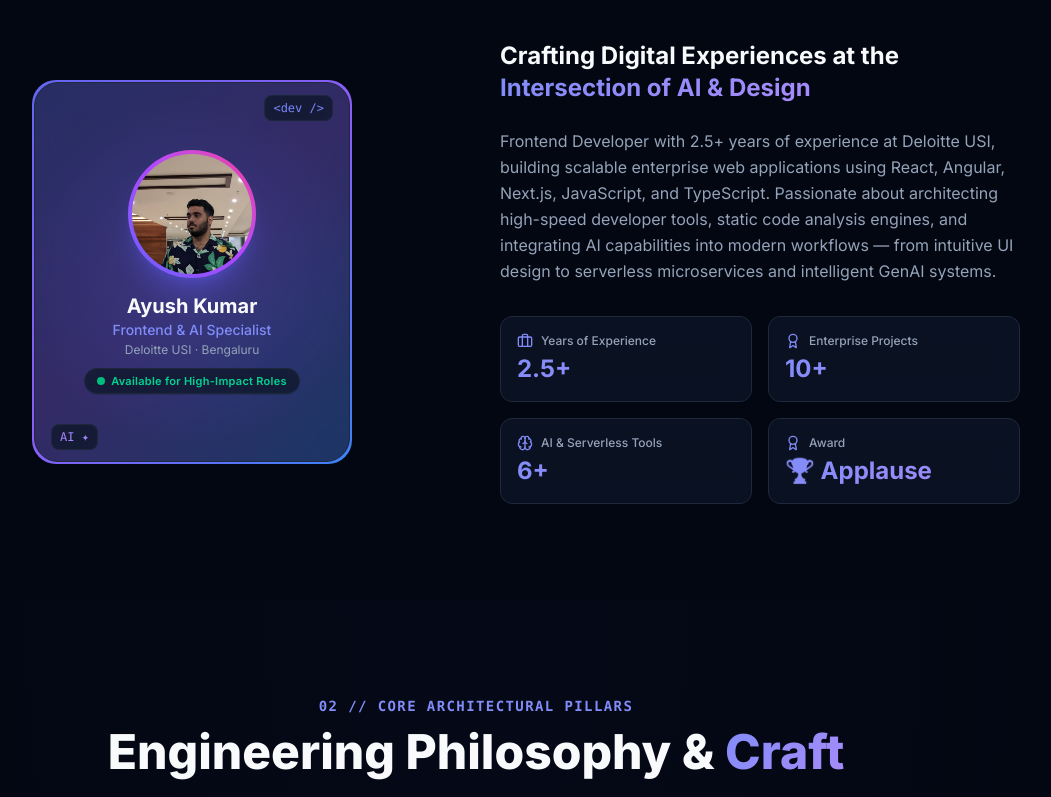
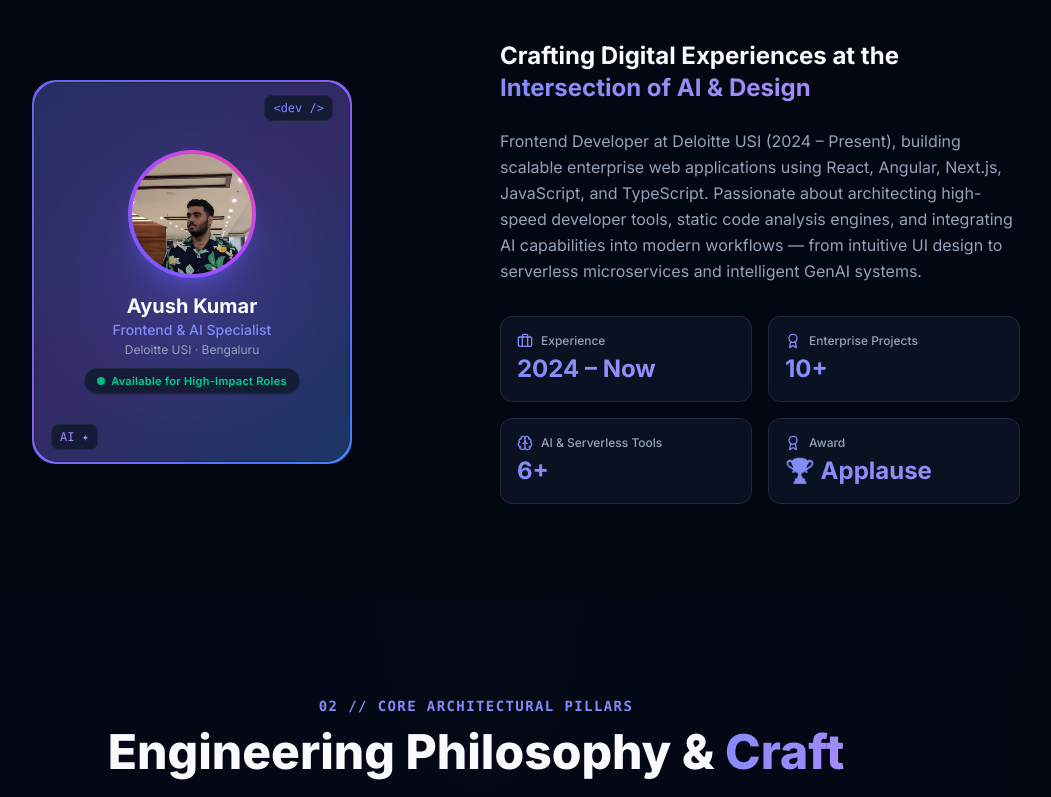
Before and after one commit to ayush-studio/ayush-portfolio, a Next.js app: page / in a window 1280 px wide. Shown: the part 960-1757 px from the top of the page, without its empty margins (164-1215 px from the left). Built offline with nearby package versions, Linux system fonts and the light colour scheme; no server answers.

Commit message:
fix: update Deloitte USI start date to 2024 across experience, about, and metadata

```diff
--- a/src/app/layout.tsx
+++ b/src/app/layout.tsx
@@ -17,7 +17,7 @@ const inter = Inter({
 export const metadata: Metadata = {
   title: "Ayush — Frontend Developer & AI Systems Architect",
   description:
-    "Personal portfolio of Ayush, a Frontend Developer with 2.5+ years at Deloitte USI specializing in React, Angular, TypeScript, performance engineering, and AI-driven web architectures.",
+    "Personal portfolio of Ayush, a Frontend Developer at Deloitte USI (2024 – Present) specializing in React, Angular, TypeScript, performance engineering, and AI-driven web architectures.",
   keywords: [
     "Frontend Developer",
     "Senior UI Engineer",
@@ -33,7 +33,7 @@ export const metadata: Metadata = {
   openGraph: {
     title: "Ayush — Frontend Developer & AI Systems Architect",
     description:
-      "Frontend Developer with 2.5+ years at Deloitte USI. Building scalable enterprise apps, deterministic static code analyzers, and AI-driven user experiences.",
+      "Frontend Developer at Deloitte USI (2024 – Present). Building scalable enterprise apps, deterministic static code analyzers, and AI-driven user experiences.",
     type: "website",
   },
 };
--- a/src/app/opengraph-image.tsx
+++ b/src/app/opengraph-image.tsx
@@ -41,7 +41,7 @@ export default async function Image() {
               letterSpacing: "0.05em",
             }}
           >
-            DELOITTE USI · 2.5+ YEARS
+            DELOITTE USI · 2024 – PRESENT
           </div>
           <div
             style={{
--- a/src/components/Hero.tsx
+++ b/src/components/Hero.tsx
@@ -155,7 +155,7 @@ export default function Hero() {
             variants={itemVariants}
             className="max-w-2xl text-base sm:text-lg lg:text-xl text-[var(--text-secondary)] leading-relaxed"
           >
-            2.5+ years at <span className="text-[var(--text-primary)] font-semibold">Deloitte USI</span> crafting
+            Frontend Developer at <span className="text-[var(--text-primary)] font-semibold">Deloitte USI</span> (2024 – Present) crafting
             high-throughput web systems, deterministic code analysis engines, and GenAI workflows.{" "}
             <span className="text-[var(--text-primary)] font-medium">
               Obsessed with 60FPS render budgets, typed architectures, and micro-craft.
--- a/src/data/data.ts
+++ b/src/data/data.ts
@@ -15,10 +15,10 @@ export const NAV_LINKS = [
 ];
 
 // ─── About Section ───────────────────────────────────────────────────────────
-export const ABOUT_SUMMARY = `Frontend Developer with 2.5+ years of experience at Deloitte USI, building scalable enterprise web applications using React, Angular, Next.js, JavaScript, and TypeScript. Passionate about architecting high-speed developer tools, static code analysis engines, and integrating AI capabilities into modern workflows — from intuitive UI design to serverless microservices and intelligent GenAI systems.`;
+export const ABOUT_SUMMARY = `Frontend Developer at Deloitte USI (2024 – Present), building scalable enterprise web applications using React, Angular, Next.js, JavaScript, and TypeScript. Passionate about architecting high-speed developer tools, static code analysis engines, and integrating AI capabilities into modern workflows — from intuitive UI design to serverless microservices and intelligent GenAI systems.`;
 
 export const ABOUT_STATS = [
-  { label: "Years of Experience", value: "2.5+" },
+  { label: "Experience", value: "2024 – Now" },
   { label: "Enterprise Projects", value: "10+" },
   { label: "AI & Serverless Tools", value: "6+" },
   { label: "Award", value: "🏆 Applause" },
@@ -43,7 +43,7 @@ export const EXPERIENCE: ExperienceItem[] = [
   {
     role: "Frontend Developer",
     company: "Deloitte USI",
-    duration: "2022 – Present  (2.5+ years)",
+    duration: "2024 – Present",
     location: "Bengaluru, India",
     bullets: [
       {
@@ -367,7 +367,7 @@ export const RECRUITER_QUICK_FACTS = {
   name: "Ayush Kumar",
   title: "Frontend Developer & AI Specialist",
   targetRoles: ["Senior Frontend Engineer", "UI Developer / UI Architect", "Full-Stack UI Engineer"],
-  totalExperience: "2.5+ Years (Deloitte USI)",
+  totalExperience: "2024 – Present (Deloitte USI)",
   location: "Bengaluru, Karnataka, India",
   workPreference: "Hybrid / On-site / Remote (Immediate to 30 days notice)",
   coreSkills: [
```
